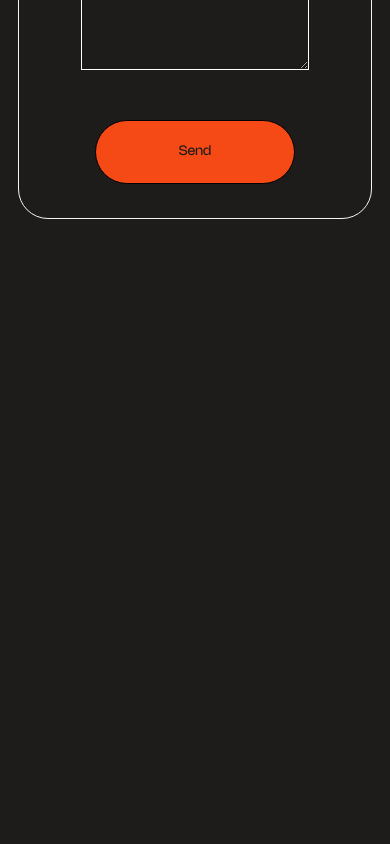
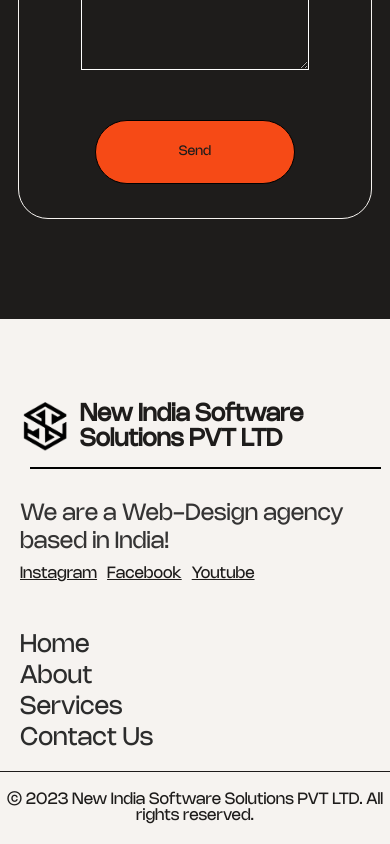
Before and after one commit to MohitTiwariBytes/NISS, a React (Vite) app: page /contact in a window 390 px wide. Shown: the part 931-1775 px from the top of the page. Before the commit the page ends 1406 px from the top, so only its background shows below. Built offline with nearby package versions, Linux system fonts and the light colour scheme.

Commit message:
Added a nice Footer!

```diff
--- a/src/App.css
+++ b/src/App.css
@@ -1,10 +1,12 @@
-html, body, #root{
+html,
+body,
+#root {
   height: 100%;
   width: 100%;
   background-color: var(--black);
 }
 
-*{
+* {
   margin: 0;
   padding: 0;
   font-family: "Nohemi Regular";
@@ -20,8 +22,8 @@ html, body, #root{
   src: url("./assets/Fonts/Nohemi-Bold.ttf");
 }
 
-:root{
-  --orange: #F64A16;
-  --black: #1E1C1B;
-  --white: #F6F3F0;
+:root {
+  --orange: #f64a16;
+  --black: #1e1c1b;
+  --white: #f6f3f0;
 }
--- /dev/null
+++ b/src/Components/Footer/Footer.css
@@ -0,0 +1,196 @@
+.leftFooter {
+  width: 40%;
+  display: flex;
+  flex-direction: column;
+  align-items: center;
+  align-items: flex-start;
+  gap: 13px;
+}
+
+.main-footer {
+  width: 100%;
+  height: 100%;
+  min-width: 100vw;
+  min-height: 60vh;
+  background: var(--white);
+  color: var(--black);
+  display: flex;
+  justify-content: center;
+  overflow-x: hidden;
+}
+
+.footer {
+  width: 100%;
+  max-width: 1400px;
+  height: 100%;
+  min-height: 525px;
+  background: var(--white);
+}
+
+.logo {
+  width: 400px;
+  display: flex;
+  flex-direction: column;
+  gap: 15px;
+  align-items: center;
+  margin-left: 20px;
+  margin-top: 83px;
+}
+
+.rightFooter {
+  width: 100%;
+  display: flex;
+  flex-direction: column;
+  gap: 3px;
+  align-items: flex-end;
+}
+
+.navigationFooter {
+  display: flex;
+  flex-direction: column;
+  gap: 5px;
+  margin-right: 80px;
+  font-size: 25px;
+  position: absolute;
+  margin-top: -150px;
+}
+
+.navigationFooter a {
+  color: #2c2c2c;
+  text-decoration: none;
+}
+
+.navigationFooter a:hover {
+  text-decoration: underline;
+}
+
+.textFooter {
+  margin-left: 20px;
+  font-size: 14px;
+  margin-top: 20px;
+}
+
+.logoTexts {
+  display: flex;
+  flex-direction: row;
+  gap: 10px;
+  align-items: center;
+}
+
+.lineDividerHorizontal {
+  width: 100%;
+  height: 2px;
+  background: black;
+  margin-left: 20px;
+}
+
+.textFooter h1 {
+  font-weight: 400;
+  color: #353434;
+}
+
+#footer-text svg {
+  margin-top: 2px;
+  margin-left: 16px;
+  position: absolute;
+}
+
+.wrapper {
+  overflow-y: hidden;
+  display: flex;
+  flex-direction: row;
+  gap: 5px;
+  width: 400px;
+  flex-wrap: wrap;
+}
+
+.split-line {
+  overflow: hidden;
+}
+
+.footerSocials {
+  display: flex;
+  flex-direction: row;
+  gap: 10px;
+  margin-left: 20px;
+}
+
+.footerSocials a {
+  color: var(--black);
+}
+
+.bottomFooter {
+  width: 100%;
+  position: absolute;
+  bottom: 0;
+  padding: 20px 0px;
+  display: flex;
+  justify-content: center;
+  align-items: center;
+  border-top: 1px solid var(--black);
+  text-align: center;
+}
+
+@media (max-width: 662px) {
+  .footer {
+    width: 100%;
+    height: 100%;
+    display: flex;
+    flex-direction: column;
+  }
+
+  .rightFooter {
+    width: 100%;
+    height: 100%;
+    display: flex;
+    gap: 3px;
+    justify-content: flex-start;
+    align-items: flex-end;
+    overflow-x: hidden;
+  }
+
+  .leftFooter {
+    width: 100%;
+  }
+
+  .navigationFooter {
+    margin-top: 50px;
+    margin-right: 0px;
+    position: relative;
+    width: 100%;
+  }
+
+  .navigationFooter a {
+    margin-left: 20px;
+  }
+}
+
+@media (max-width: 475px) {
+  .logoTexts {
+    font-size: 12px;
+    text-wrap: wrap;
+    width: 100%;
+  }
+
+  .logo {
+    width: 90%;
+  }
+
+  .wrapper {
+    width: 90%;
+  }
+
+  .logoTexts h1 {
+    width: 100%;
+  }
+
+  .split-line h1 {
+    font-size: 23px;
+  }
+}
+
+@media (max-width: 1350px) {
+  .main-footer {
+    min-width: 90vw;
+  }
+}
--- /dev/null
+++ b/src/Components/Footer/Footer.jsx
@@ -0,0 +1,106 @@
+import React, { useEffect, useState } from "react";
+import gsap from "gsap";
+import ScrollTrigger from "gsap/ScrollTrigger";
+import "./Footer.css";
+import logo from "../../assets/logoBlack.png";
+
+const Footer = () => {
+  const [lines, setLines] = useState([]);
+
+  useEffect(() => {
+    // Register ScrollTrigger plugin with GSAP
+    gsap.registerPlugin(ScrollTrigger);
+
+    // Line divider animation
+    gsap.fromTo(
+      ".lineDividerHorizontal",
+      { width: "0%" },
+      {
+        width: "100%",
+        duration: 1.5,
+        ease: "power2.inOut",
+        scrollTrigger: {
+          trigger: ".lineDividerHorizontal",
+          start: "top 80%",
+          end: "top 60%",
+          toggleActions: "play none none none",
+        },
+      }
+    );
+
+    // Split the text into words dynamically
+    const text = "We are a Web-Design agency based in India!";
+    const splitText = text.split(" ");
+    setLines(splitText); // Store the split lines in state
+
+    // Use GSAP after ensuring DOM elements are rendered
+    setTimeout(() => {
+      // Apply animation to all lines within the wrapper
+      gsap.fromTo(
+        "#split-line",
+        { y: 50 }, // Start from below with 0 opacity
+        {
+          y: 0,
+          duration: 1,
+          ease: "power3.inOut",
+          scrollTrigger: {
+            trigger: ".wrapper", // Trigger when .wrapper comes into view
+            start: "top 80%",
+            toggleActions: "play none none none",
+          },
+        }
+      );
+    }, 100); // Delay to ensure DOM elements are present
+  }, []);
+
+  return (
+    <div className="main-footer">
+      <div className="footer">
+        <div className="leftFooter">
+          <div className="logo">
+            <div className="logoTexts">
+              <img
+                style={{ height: "50px", width: "50px" }}
+                src={logo}
+                alt="Logo"
+              />
+              <h1>New India Software Solutions PVT LTD</h1>
+            </div>
+            <div className="lineDividerHorizontal"></div>
+          </div>
+
+          <div className="textFooter">
+            <div className="wrapper">
+              {lines.map((line, index) => (
+                <div key={index} className={"split-line"}>
+                  <h1 id="split-line">{line}</h1>
+                </div>
+              ))}
+            </div>
+          </div>
+
+          <div className="footerSocials">
+            <a href="instagram.com">Instagram</a>
+            <a href="facebook.com">Facebook</a>
+            <a href="youtube.com">Youtube</a>
+          </div>
+        </div>
+        <div className="rightFooter">
+          <div className="navigationFooter">
+            <a href="/">Home</a>
+            <a href="/about">About</a>
+            <a href="/services">Services</a>
+            <a href="/contact">Contact Us</a>
+          </div>
+        </div>
+        <div className="bottomFooter">
+          <span>
+            © 2023 New India Software Solutions PVT LTD. All rights reserved.
+          </span>
+        </div>
+      </div>
+    </div>
+  );
+};
+
+export default Footer;
--- a/src/Pages/Contact/Contact.css
+++ b/src/Pages/Contact/Contact.css
@@ -1,16 +1,15 @@
 .main-contact-page {
   width: 100%;
-  min-height: 150vh; /* Ensure the page height fills the viewport */
+  height: 100%;
   background-color: var(--black);
   color: var(--white);
   position: relative;
   font-family: "Nohemi Regular";
-  overflow: hidden; /* Let Locomotive Scroll handle overflow */
 }
 
 .mainContactPage {
   width: 100%;
-  min-height: 150vh; /* Ensure this section is large enough for scrolling */
+  height: 100%;
   display: flex;
   flex-direction: column;
   font-family: "Nohemi Regular";
--- a/src/Pages/Contact/Contact.jsx
+++ b/src/Pages/Contact/Contact.jsx
@@ -4,36 +4,11 @@ import "locomotive-scroll/dist/locomotive-scroll.css"; // Locomotive Scroll CSS
 import "./Contact.css";
 import Navbar from "../../Components/Navbar/Navbar";
 import gsap from "gsap";
+import Footer from "../../Components/Footer/Footer";
 
 const Contact = () => {
-  const scrollRef = useRef(null); // Reference to the scroll container
   const topTextRef = useRef(null); // Reference to the text element
   const cardRef = useRef(null); // Reference to the contact card container
-  const [isMobile, setIsMobile] = useState(window.innerWidth <= 1000);
-
-  useEffect(() => {
-    const handleResize = () => {
-      setIsMobile(window.innerWidth <= 1000);
-    };
-
-    window.addEventListener("resize", handleResize);
-
-    if (!isMobile) {
-      const scroll = new LocomotiveScroll({
-        el: scrollRef.current, // Attach to the scrollRef element
-        smooth: true, // Enable smooth scrolling
-      });
-
-      // Clean up Locomotive Scroll when component unmounts
-      return () => {
-        scroll.destroy();
-      };
-    }
-
-    return () => {
-      window.removeEventListener("resize", handleResize);
-    };
-  }, [isMobile]);
 
   useEffect(() => {
     // GSAP animations
@@ -70,18 +45,14 @@ const Contact = () => {
       </div>
 
       {/* Scrollable container */}
-      <div
-        ref={scrollRef}
-        className="main-contact-content"
-        data-scroll-container={!isMobile ? true : undefined}
-      >
+      <div className="main-contact-content">
         <div className="mainContactPage">
-          <div className="topTextContact" data-scroll ref={topTextRef}>
+          <div className="topTextContact" ref={topTextRef}>
             <h1>
               Let's Work <z>Together!</z>
             </h1>
           </div>
-          <div className="mainContactCard" data-scroll ref={cardRef}>
+          <div className="mainContactCard" ref={cardRef}>
             <div className="contactCardOuter">
               <div className="contactCardInner">
                 <input id="name" type="text" placeholder="Name" />
@@ -94,6 +65,10 @@ const Contact = () => {
             </div>
           </div>
         </div>
+
+        <div style={{ position: "relative", top: "0" }} className="footer">
+          <Footer />
+        </div>
       </div>
     </div>
   );
```
